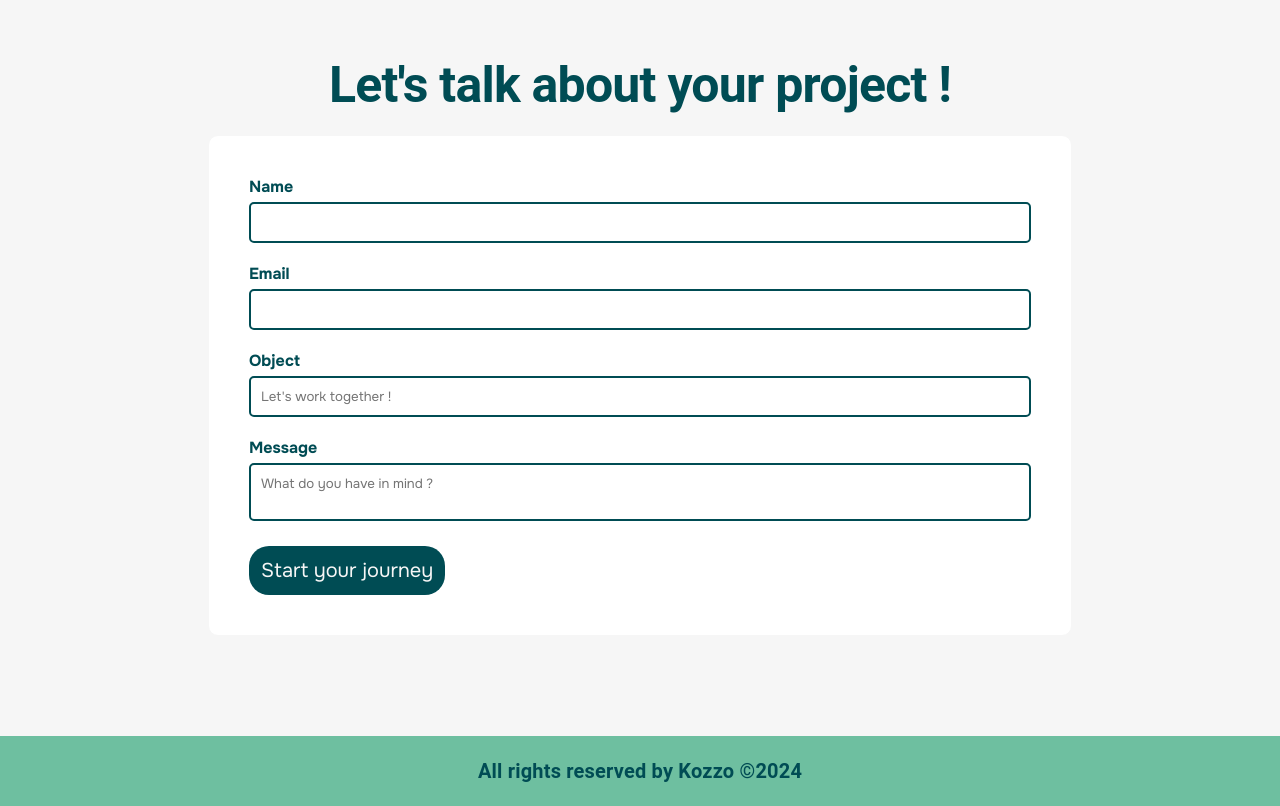
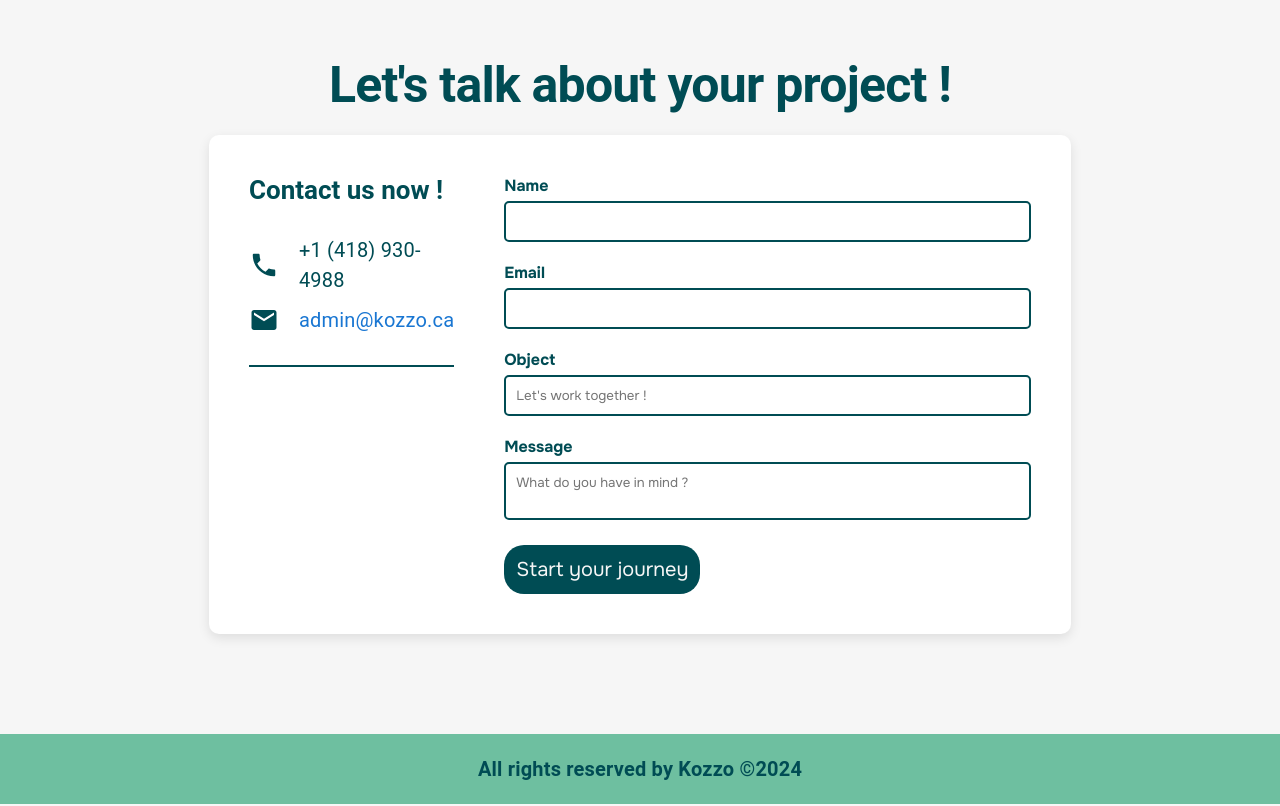
Before and after one commit to kozzo-solutions/kozzo-website, a React (Create React App) app: page / in a window 1280 px wide. Shown: the part 2900-3706 px from the top of the page. Built offline with nearby package versions, Linux system fonts and the light colour scheme; a web font is replaced by a local one.

Commit message:
work on form

```diff
--- a/src/components/contact-us.js
+++ b/src/components/contact-us.js
@@ -1,6 +1,7 @@
-import React from 'react';
+import React, { useState } from 'react';
 import PhoneIcon from '@mui/icons-material/Phone';
 import EmailIcon from '@mui/icons-material/Email';
+import { CiLinkedin } from "react-icons/ci";
 import { Formik, Form, Field, ErrorMessage } from 'formik';
 import * as Yup from 'yup';
 import emailjs from 'emailjs-com';
@@ -11,7 +12,6 @@
 const ContactSection = styled.div`
   width: 100%;
   max-width: var(--max-width);
-  border: 1px solid var(--design-cream);
   display: flex;
   background-color: white;
   padding: 40px;
@@ -21,6 +21,7 @@
   align-self: center;
   align-items: flex-start;
   margin-bottom: 100px;
+  box-shadow: rgba(0, 0, 0, 0.1) 0px 4px 12px;
 
   @media (max-width: 1250px) {
     flex-direction: column;
@@ -32,6 +33,17 @@
     max-width: 80%;
     padding: 20px;
     gap: 20px;
+  }
+`;
+
+const ContactInfosContainer = styled.div`
+  display: flex;
+  flex-direction: column;
+  gap: 10px;
+  @media (max-width: 1250px){
+    flex-direction:"row";
+    width: 100%;
+    justify-content: center;
   }
 `;
 
@@ -74,8 +86,18 @@
   margin: 20px 0;
 `;
 
+const ConfirmationBox = styled.div`
+  margin-top: 20px;
+  padding: 10px;
+  background-color: var(--design-cream);
+  color: var(--design-blue);
+  border: 2px solid var(--design-blue);
+  border-radius: 10px;
+`;
+
 const ContactUs = () => {
   const { t } = useTranslation('common');
+  const [isSubmitted, setIsSubmitted] = useState(false);
 
   const validationSchema = Yup.object({
     name: Yup.string().required(t("contact-us.name-error")),
@@ -94,12 +116,12 @@
       )
       .then((response) => {
         console.log('SUCCESS!', response.status, response.text);
+        setIsSubmitted(true);
+        resetForm();
       })
       .catch((error) => {
         console.error('FAILED...', error);
       });
-
-    resetForm(); // Resets the form fields after submission
   };
 
   return (
@@ -115,11 +137,13 @@
         {t('contact-us.contact-us-title')}
       </Typography>
       <ContactSection>
-        {/* <Stack
+        {<Stack
           sx={{
             width:"min-content",
             height:"100%",
-            gap:"30px"
+            gap:"30px",
+            paddingBottom: "30px",
+            borderBottom:"2px solid var(--design-blue)"
           }}>
           <Typography
             variant="h3"
@@ -129,10 +153,12 @@
           >
            {t("contact-us.contact-us-now")}
           </Typography>
-          <Stack
-            gap="10px"
-          >
-            <Stack direction="horizontal" alignItems="center" gap="20px">
+          <ContactInfosContainer>
+            <Stack
+              direction="horizontal"
+              alignItems="center"
+              gap="20px"
+            >
               <PhoneIcon style={{ width: '30px', height: '30px' }} />
               <Typography
                 fontSize="var(--font-small)"
@@ -151,22 +177,8 @@
                 <Link href="mailto:admin@kozzo.ca">admin@kozzo.ca</Link>
               </Typography>
             </Stack>
-          </Stack>
-
-          <Box>
-            <Typography
-              fontSize="var(--font-medium)"
-              color="var(--design-blue)"
-              fontWeight="bold"
-            >
-              {t("contact-us.stay-connected")}
-            </Typography>
-            <Stack direction="horizontal">
-              <LinkedInIcon style={{ width: '40px', height: '40px' }} />
-              <InstagramIcon style={{ width: '40px', height: '40px' }} />
-            </Stack>
-          </Box>
-        </Stack> */}
+          </ContactInfosContainer>
+        </Stack>}
         <Stack
           sx={{
             width:"100%",
@@ -231,7 +243,7 @@
                   <FormField
                     id="message"
                     name="message"
-                    as="textarea"
+                    component="textarea"
                     placeholder={t("contact-us.message-placeholder")}
                   />
                   <ErrorMessage
@@ -245,6 +257,11 @@
               </Form>
             )}
           </Formik>
+          {isSubmitted && (
+            <ConfirmationBox>
+              {t("contact-us.confirmation-message")}
+            </ConfirmationBox>
+          )}
         </Stack>
       </ContactSection>
     </Stack>
--- a/src/resources/translations/en/common.json
+++ b/src/resources/translations/en/common.json
@@ -48,8 +48,9 @@
         "name-error": "Name is required",
         "email-error-required": "Email is required",
         "email-error-invalid": "Invalid email",
-        "object-error": "Subject is required",
-        "message-error": "Message is required"
+        "object-error": "Object is required",
+        "message-error": "Message is required",
+        "confirmation-message": "Thank you for submitting your request to Kozzo ! Our team will respond to your inquiry as soon as possible."
     },
 
     "footer": {
--- a/src/resources/translations/fr/common.json
+++ b/src/resources/translations/fr/common.json
@@ -49,7 +49,8 @@
         "email-error-required": "Courriel est requis",
         "email-error-invalid":"Courriel invalide",
         "object-error": "Sujet est requis",
-        "message-error": "Message est requis"
+        "message-error": "Message est requis",
+        "confirmation-message": "Merci d'avoir soumis votre demande à Kozzo ! Notre équipe répondrons à votre requête dans les plus bref délais."
     },
 
     "footer": {
```
